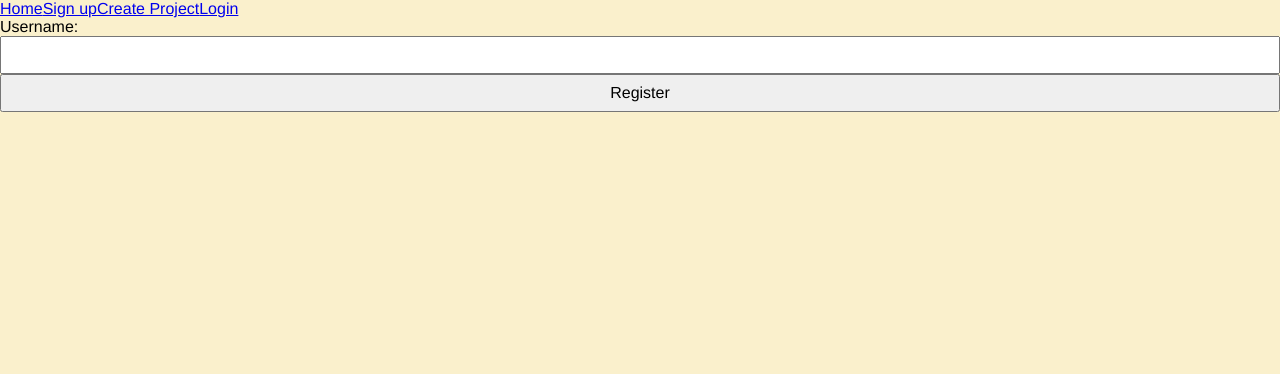
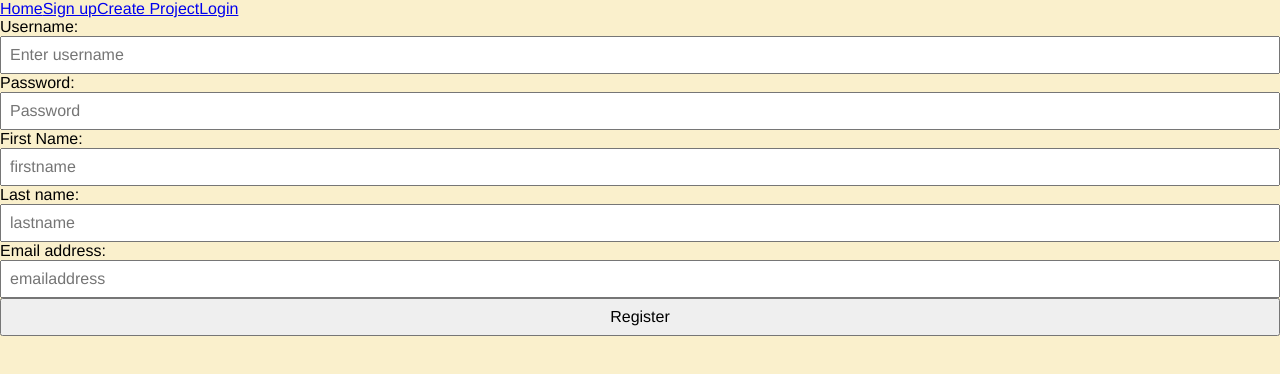
Before and after one commit to dee-iannantuono/crowdfunding-frontend, a React (Vite) app: page /createnewuser in a window 1280 px wide. Shown: the top 374 px of the page. Built offline with nearby package versions, Linux system fonts and the light colour scheme.

Commit message:
fixed delete pledge and fixed create new users

```diff
--- a/src/api/post-user.js
+++ b/src/api/post-user.js
@@ -1,10 +1,10 @@
-async function postUser(username, password, first_name, last_name, email, image ) {
+async function postUser(userData) {
     const url = `${import.meta.env.VITE_API_URL}/users/`;
     const response = await fetch(url, { method: 'POST',
         headers: {
             'Content-Type': 'application/json',
         },
-        body: JSON.stringify(UserData),
+        body: JSON.stringify(userData),
     });
 
     if (!response.ok) {
--- a/src/components/DeletePledge.jsx
+++ b/src/components/DeletePledge.jsx
@@ -1,6 +1,6 @@
 import deletePledge from "../api/delete-pledge";
 
-function handleDeletePledge(pledgeId) {
+function HandleDeletePledge(pledgeId) {
     deletePledge(pledgeId)
         .then(() => {
                 setPledges((prevPledges) =>
@@ -22,4 +22,4 @@ function handleDeletePledge(pledgeId) {
     //     );
     // })}
 
-export default handleDeletePledge;
+export default HandleDeletePledge;
--- a/src/components/NewUser.jsx
+++ b/src/components/NewUser.jsx
@@ -4,22 +4,24 @@ import postUser from '../api/post-user';
 
 function NewUser() {
     const navigate = useNavigate()
+    const [isLoading, setIsLoading] = useState(false)
     const [UserData, setUserData] = useState({
         username: '',
         email: '',
         password: '',
-        first_name: '',
-        last_name: '',
+        firstname: '',
+        lastname: '',
     });
 
     const handleChange = (e) => {
         setUserData({
             ...UserData,
-            [e.target.name]: e.target.value,
+            [e.target.id]: e.target.value,
         });
     };
 
     const handleSubmit = (e) => {
+        console.log(UserData)
         e.preventDefault();
         setIsLoading(true)
 
@@ -39,15 +41,47 @@ function NewUser() {
             <input
                 type="text"
                 id="username"
-                    name="username"
-                    password="password"
-                    first_name="firstname"
-                    last_name="lastname"
-                    value={UserData.username}
+                placeholder="Enter username"
                 onChange={handleChange}
             />
         </div>
-            <input type="submit" value="Register" />
+        <div>
+            <label htmlFor="password">Password:</label>
+            <input
+                type="text"
+                id="password"
+                placeholder="Password"
+                onChange={handleChange}
+            />
+        </div>
+        <div>
+            <label htmlFor="firstname">First Name:</label>
+            <input
+                type="text"
+                id="firstname"
+                placeholder="firstname"
+                onChange={handleChange}
+            />
+        </div>
+        <div>
+            <label htmlFor="lastname">Last name:</label>
+            <input
+                type="text"
+                id="lastname"
+                placeholder="lastname"
+                onChange={handleChange}
+            />
+        </div>
+        <div>
+            <label htmlFor="emailaddress">Email address:</label>
+            <input
+                type="email"
+                id="emailaddress"
+                placeholder="emailaddress"
+                onChange={handleChange}
+            />
+        </div>
+            <input type="submit" value={isLoading ? "Loading" : "Register"} disabled={isLoading} />
         </form>
     );
 }
--- a/src/pages/ProjectPage.jsx
+++ b/src/pages/ProjectPage.jsx
@@ -1,7 +1,17 @@
 import { useParams } from "react-router-dom";
 import useProject from "../hooks/use-project";
 import CreatePledge from "../components/CreatePledge";
-import handleDeletePledge from "../components/DeletePledge";
+import deletePledge from "../api/delete-pledge"
+
+function handleDeletePledge(pledgeId) {
+    deletePledge(pledgeId)
+        .then(() => {
+            window.location.reload
+        })
+        .catch((error) => {
+            console.error('Error deleting pledge:', error);
+        });
+}
 
 function ProjectPage() {
     // Here we use a hook that comes for free in react router called `useParams`to get the id from the URL so that we can pass it to our useProject hook.
@@ -27,7 +37,7 @@ function ProjectPage() {
                 {project.pledges.map((pledgeData, key) => {
                     return (
                         <li key={key}>
-                            {pledgeData.amount} from {pledgeData.owner} <handleDeletePledge pledgeID={pledgeData.id}></handleDeletePledge>
+                            {pledgeData.amount} from {pledgeData.owner} <input type="button" value="Delete" onClick={() => handleDeletePledge(pledgeData.id)}></input>
                         </li>
                     );
                 })}
```
Lines whose indentation alone changed are shown as unchanged.
